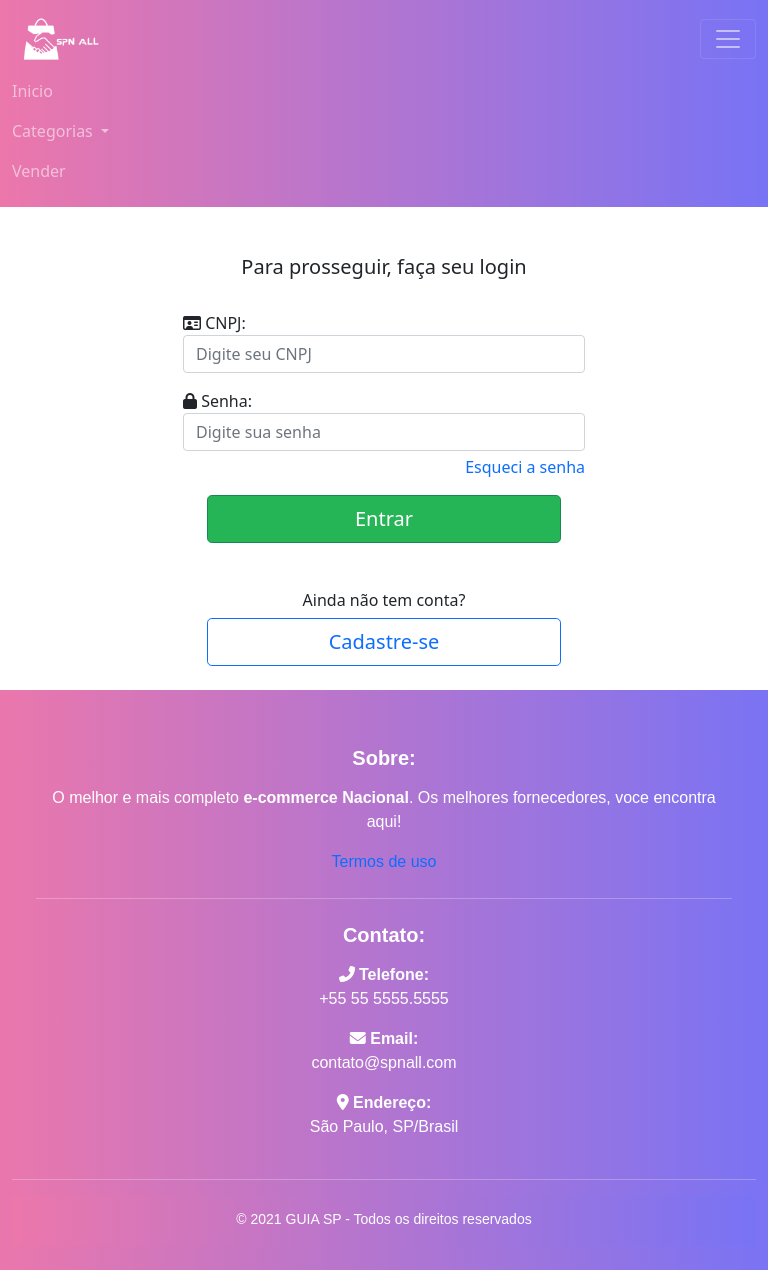
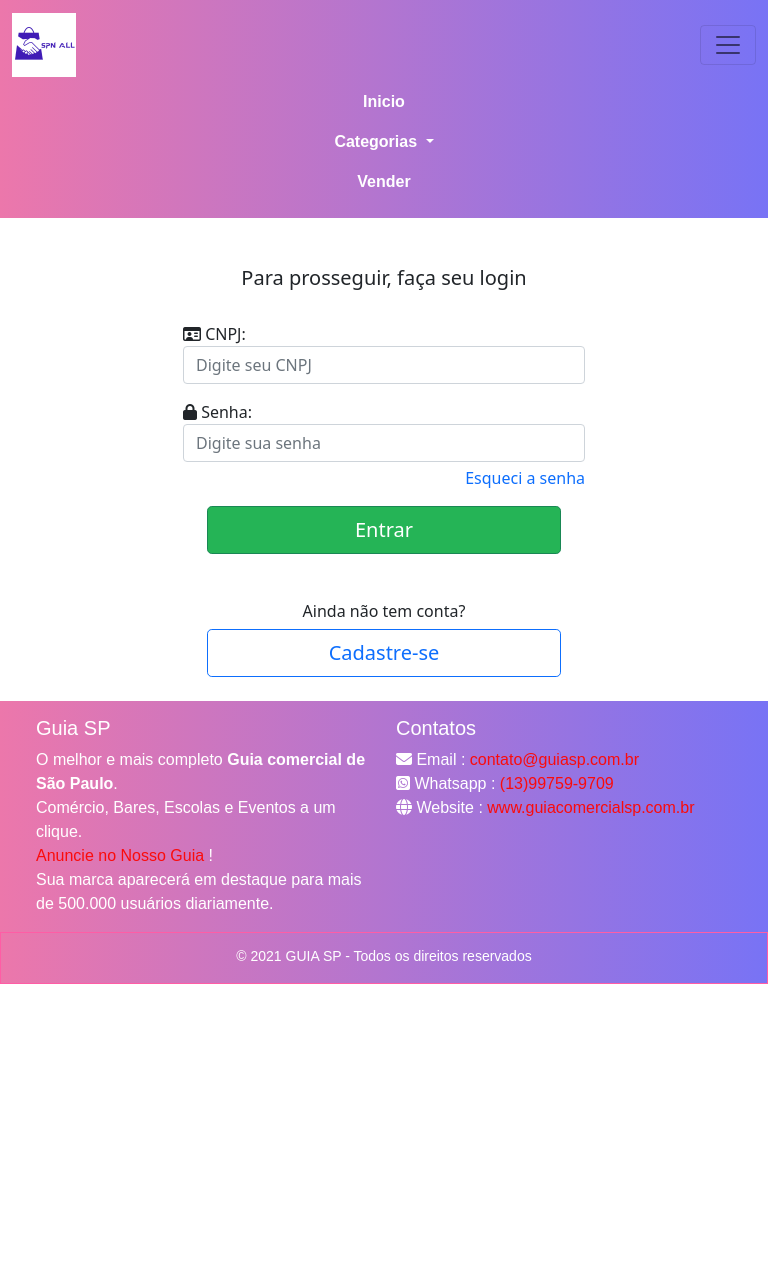
Before and after one commit to lauradevcode/SpnAll_teste, a PHP site: page /pages/login.html in a window 768 px wide, after a click that opens the changed part. After the commit the page ends 984 px from the top, so only its background shows below. Run offline with PHP 8.4, Linux system fonts and the light colour scheme; some libraries are stand-ins or nearby versions.

Commit message:
Ajuste tela de login e cadasstro

```diff
--- a/css/login.css
+++ b/css/login.css
@@ -1,4 +1,4 @@
-/**@import url(https://fonts.googleapis.com/css?family=Exo:100);*/
+@import url(https://fonts.googleapis.com/css?family=Exo:100);
 
 * {
     margin: 0;
@@ -24,11 +24,12 @@
 
 
 /* ===== Botao cadastrar e login ===== */
-/*
+
 .myButton {
     background-image: linear-gradient(to right, #ec77ab 0%, #7873f5 100%);
     display: inline-block;
     border-radius: 10px;
+    border: 1px solid #ec77ab;
     cursor: pointer;
     color: white;
     font-family: 'Poppins', sans-serif;
@@ -57,135 +58,42 @@
 }
 
 
-/* ===== Fim do botao cadastrar e login ===== */
 
 
-/* ===== Inicio Fom ======*/
-/*
-.loginContainer h1,
-.loginContainer h2,
-.loginContainer h3,
-.loginContainer h4,
-.loginContainer h5,
-.loginContainer h6,
-.loginContainer a,
-.loginContainer p {
-    margin: 0;
-    padding: 0;
-    color: #000;
-    font-family: arial;
+/* ===== Responsividade ===== */
+
+@media (max-width: 800px) {
+    .myButton,
+    .dropdown-submenu {
+        margin-left: 0px;
+        font-family: 'Poppins', sans-serif;
     }
-
-.loginbanner {
-    display: flex;
-    flex-direction: column;
-    padding: 40px 40px;
-    background-image: url("https://png.pngtree.com/thumb_back/fw800/back_our/20190620/ourmid/pngtree-iphonex-phone-geometry-black-banner-image_171749.jpg");
+    .myButton:hover {
+        height: 60px;
+        font-family: 'Poppins', sans-serif;
     }
-
-.loginbanner h1 {
-    text-align: center;
-    color: white;
+    .dropdown-submenu {
+        width: 70px;
+        font-family: 'Poppins', sans-serif;
     }
-
-.loginContainer {
-    margin: 0 auto;
-    max-width: 500px;
+    .dropdown-item {
+        font-size: 7px;
+        font-family: 'Poppins', sans-serif;
     }
-
-.login-header {
-    color: #000;
-    text-align: left;
-    font-size: 18px;
-    margin-left: 40px;
-    margin-bottom: 20px;
-    text-align: center;
+    .navbar-nav {
+        align-items: center;
+        justify-content: space-around;
+        font-family: 'Poppins', sans-serif;
     }
-
-.login-form {
-    border-style: solid;
-    border-width: 1px;
-    border-color: #949494;
-    border-radius: 10px;
+    .show {
+        width: 30px;
+        font-family: 'Poppins', sans-serif;
     }
-
-.login-form h3 {
-    text-align: left;
-    margin-left: 40px;
-    font-size: 14px;
-    color: #656565;
+    .logins {
+        display: none;
+        font-family: 'Poppins', sans-serif;
     }
-
-.login-form {
-    box-sizing: border-box;
-    padding-top: 15px;
-    padding-bottom: 10%;
-    margin: 5% auto;
-    text-align: center;
 }
-
-.loginContainer input[type="text"],
-.loginContainer input[type="password"] {
-    max-width: 400px;
-    width: 80%;
-    line-height: 3em;
-    font-family: 'Ubuntu', sans-serif;
-    margin: 1em 2em;
-    border-radius: 5px;
-    border: 1px solid gray;
-    outline: none;
-    padding-left: 10px;
-}
-
-.login-form input[type="button"] {
-    height: 30px;
-    width: 100px;
-    background: #fff;
-    border: 1px solid #949494;
-    border-radius: 5px;
-    color: #949494;
-    text-transform: uppercase;
-    cursor: pointer;
-    margin-bottom: 30px;
-}
-
-.loginContainer .sign-up {
-    color: #00485B;
-    margin-left: -70%;
-    cursor: pointer;
-    text-decoration: underline;
-}
-
-.loginContainer .no-access {
-    color: #00485B;
-    margin-left: -70%;
-    text-decoration: underline;
-    cursor: pointer;
-}
-
-.loginContainer .loginHelp {
-    font-size: 12px;
-    text-align: left;
-    margin-left: 40px;
-    margin-right: 40px;
-    margin-bottom: 20px;
-}
-
-.loginContainer .loginHelp span {
-    font-size: 14px;
-    font-weight: 700;
-    color: #003237;
-}
-
-.loginContainer a,
-.loginContainer a:visited,
-.loginContainer a:hover,
-.loginContainer a:active {
-    color: red;
-}
-
-
-/* ===== End Fom ======*/
 
 
 /* ===== FOOTER ===== */
@@ -197,7 +105,7 @@
 }
 
 .footer a {
-    color: white;
+    color: rgb(251, 11, 11);
     text-align: center;
     text-decoration: none;
     list-style: none;
@@ -211,6 +119,8 @@
     float: left;
     width: 100%;
     text-align: center;
+    border-top: purple;
+    border: 1px solid #ff5da5;
 }
 
 .colunasf {
@@ -305,15 +215,7 @@
 /* AlexandreSCorreia*/
 
 
-/*SM*/
 @media (min-width: 576px){
-
-
-}
-
-/*MD*/
-@media (min-width: 768px){
-
     .login{
         display: flex;
         justify-content: center;
@@ -323,10 +225,18 @@
 
     .login .login_content{
         width: 100%;
-        max-width: 450px;
+        max-width: 500px;
         text-align: left;
 
     }
+
+}
+
+@media (min-width: 768px){
+    .login .login_content{
+        max-width: 450px;
+    }
+
 }
 
 
--- a/pages/login.html
+++ b/pages/login.html
@@ -21,28 +21,35 @@
     <!-- ==== font-awesome ==== -->
     <script src="https://kit.fontawesome.com/a076d05399.js" crossorigin="anonymous"></script>
     <!-- ==== Bootstrap v5 ==== -->
-    <link href="https://cdn.jsdelivr.net/npm/bootstrap@5.0.0-beta2/dist/css/bootstrap.min.css" rel="stylesheet" integrity="sha384-BmbxuPwQa2lc/FVzBcNJ7UAyJxM6wuqIj61tLrc4wSX0szH/Ev+nYRRuWlolflfl" crossorigin="anonymous">
+    <link href="https://cdn.jsdelivr.net/npm/bootstrap@5.0.0-beta2/dist/css/bootstrap.min.css" rel="stylesheet"
+        integrity="sha384-BmbxuPwQa2lc/FVzBcNJ7UAyJxM6wuqIj61tLrc4wSX0szH/Ev+nYRRuWlolflfl" crossorigin="anonymous">
     <!-- ==== CSS ==== -->
     <link rel="stylesheet" href="../css/login.css">
 </head>
 
 <body>
     <!-- Navbar -->
-    <nav class="navbar navbar-dark bg-dark navbar-expand-lg" style="background-image: linear-gradient(to right, #ec77ab 0%, #7873f5 100%);">
+    <nav class="navbar navbar-expand-lg navbar-light"
+        style="background-image: linear-gradient(to right, #ec77ab 0%, #7873f5 100%);">
         <div class="container-fluid">
-            <a class="navbar-brand flex-grow-1" href="../index.html">
-                <img src="../img/logoBranca.png" alt="" class="my-1 mx-2" width="80">
+            <a class="navbar-brand" href="../index.html">
+                <img src="../img/navbar_brand.ico" style="background-color: white" alt="">
             </a>
-            <button class="navbar-toggler" type="button" data-bs-toggle="collapse" data-bs-target="#navbarSupportedContent" aria-controls="navbarSupportedContent" aria-expanded="false" aria-label="Toggle navigation">
+            <button class="navbar-toggler" type="button" data-bs-toggle="collapse"
+                data-bs-target="#navbarSupportedContent" aria-controls="navbarSupportedContent" aria-expanded="false"
+                aria-label="Toggle navigation">
                 <span class="navbar-toggler-icon"></span>
             </button>
             <div class="collapse navbar-collapse" id="navbarSupportedContent">
                 <ul class="navbar-nav me-auto mb-2 mb-lg-0">
+
                     <li class="nav-item">
                         <a class="nav-link" href="#">Inicio</a>
                     </li>
+
                     <li class="nav-item dropdown">
-                        <a class="nav-link dropdown-toggle" href="#" id="navbarDropdown" role="button" data-bs-toggle="dropdown" aria-expanded="false">
+                        <a class="nav-link dropdown-toggle" href="#" id="navbarDropdown" role="button"
+                            data-bs-toggle="dropdown" aria-expanded="false">
                             Categorias
                         </a>
                         <ul class="dropdown-menu" aria-labelledby="navbarDropdown">
@@ -51,12 +58,22 @@
                             <li><a class="dropdown-item" href="#">Eletronica</a></li>
                         </ul>
                     </li>
+
                     <li class="nav-item">
                         <a class="nav-link" href="#">Vender</a>
                     </li>
+
                     <li class="logins nav-item">
+                        <button class="myButton">
+                            <a href="login.html">Login</a>
+                        </button>
+                    </li>
+                    <li class="logins nav-item">
+                        <button class="myButton">
+                            <a href="cadastro.html">Cadastro</a>
+                        </button>
+                    </li>
 
-                    </li>
                 </ul>
             </div>
         </div>
@@ -74,7 +91,8 @@
                 <form class="w-100" method="post" enctype="multipart/form-data">
                     <div class="form-group mb-3">
                         <label for="loginCnpj"><i class="far fa-id-card"></i>&nbsp;CNPJ:</span></label>
-                        <input type="text" class="form-control" id="loginCnpj" placeholder="Digite seu CNPJ" maxlength="18">
+                        <input type="text" class="form-control" id="loginCnpj" placeholder="Digite seu CNPJ"
+                            maxlength="18">
                     </div>
 
                     <div class="form-group mb-1">
@@ -86,7 +104,8 @@
                     </div>
 
                     <div class="px-4">
-                        <button type="submit" style="background-color: #25b456;" class="btn btn-success w-100 btn-lg">Entrar</button>
+                        <button type="submit" style="background-color: #25b456;"
+                            class="btn btn-success w-100 btn-lg">Entrar</button>
                     </div>
 
                 </form>
@@ -108,50 +127,68 @@
     <!-- login -->
 
 
-    <!-- footer inicio -->
-    <footer class="row no-gutters p-4 footer">
-        <div class="text-center p-4">
-            <article class="mb-4">
-                <h2 class="h5 py-2"><b>Sobre:</b></h2>
-                <p>
-                    O melhor e mais completo <strong>e-commerce Nacional</strong>. Os melhores fornecedores, voce encontra aqui!
-                </p>
-                <a title="Termos de uso" href="" class="text-primary font-weight-bold">Termos de uso</a>
-            </article>
-            <!-- mb-4 -->
-            <hr>
-            <article class="">
-                <h2 class="h5 py-2"><b>Contato:</b></h2>
-                <p><i class="fas fa-phone-alt">&nbsp;</i><b>Telefone:</b><br> +55 55 5555.5555</p>
-                <p><i class="fas fa-envelope"></i>&nbsp;<b>Email:</b><br> contato@spnall.com</p>
-                <p><i class="fas fa-map-marker-alt"></i>&nbsp;<b>Endereço:</b><br> São Paulo, SP/Brasil</p>
-            </article>
+
+    <!--FOOTER -->
+    <footer class="footer">
+        <div class="container">
+            <div class="row">
+                <div class="colunasf col-12 col-md">
+                    <h5>Guia SP</h5>
+                    <ul class="list-unstyled text-small">
+                        <li>
+                            O melhor e mais completo <strong>Guia comercial de São Paulo</strong>.
+                            <br>Comércio, Bares, Escolas e Eventos a um clique.<br>
+                            <a href="/anunciar" title="anuncie no portal de classificados">
+                                Anuncie no Nosso Guia
+                            </a>!<br>
+                            Sua marca aparecerá em destaque para mais de 500.000 usuários diariamente.
+                        </li>
+                    </ul>
+                </div>
+                <div class="colunasf col-12 col-md">
+                    <h5>Contatos</h5>
+                    <ul class="list-unstyled text-small">
+                        <li>
+                            <span><i class="fas fa-envelope"></i> Email :</span>
+                            <a href="mailto:contato@nossoguiasp.com.br" title="email do nosso guia sp"
+                                target="_system">contato@guiasp.com.br</a>
+                        </li>
+                        <li>
+                            <span><i class="fab fa-whatsapp-square"></i> Whatsapp :</span>
+                            <a href="https://api.whatsapp.com/send?phone=5513997599709&amp;text=Contato%20Nosso%20Guia"
+                                target="_system">(13)99759-9709</a>
+                        </li>
+                        <li>
+                            <span><i class="fas fa-globe"></i> Website :</span>
+                            <a href="www.guiacomercialsp.com.br/"
+                                title="classificados gratuitos">www.guiacomercialsp.com.br</a>
+                        </li>
+                    </ul>
+                </div>
+            </div>
         </div>
-        <!-- text-center -->
-        <hr>
-        <div class="sub-footer">
-            <div class="container py-lg-2">
-                <small class="d-block mb-3" style="color: #FFF; margin-top: 2%;">
-                    &copy; 2021 GUIA SP - Todos os direitos reservados
-                </small>
-                <!-- d-block -->
-            </div>
-            <!-- container -->
+    </footer>
+    <!--FIM FOOTER-->
+    <div class="sub-footer">
+        <div class="container py-lg-2">
+            <small class="d-block mb-3" style="color: #FFF; margin-top: 2%;">&copy; 2021 GUIA SP - Todos os direitos
+                reservados</small>
         </div>
-        <!-- sub-footer -->
-    </footer>
-    <!-- footer -->
-    <!-- footer fim -->
+    </div>
 
 
 
-    <script src="https://code.jquery.com/jquery-3.3.1.slim.min.js" integrity="sha384-q8i/X+965DzO0rT7abK41JStQIAqVgRVzpbzo5smXKp4YfRvH+8abtTE1Pi6jizo" crossorigin="anonymous"></script>
+    <script src="https://code.jquery.com/jquery-3.3.1.slim.min.js"
+        integrity="sha384-q8i/X+965DzO0rT7abK41JStQIAqVgRVzpbzo5smXKp4YfRvH+8abtTE1Pi6jizo"
+        crossorigin="anonymous"></script>
     <!-- ==== Bootstrap v5 ==== -->
-    <script src="https://cdn.jsdelivr.net/npm/bootstrap@5.0.0-beta2/dist/js/bootstrap.bundle.min.js" integrity="sha384-b5kHyXgcpbZJO/tY9Ul7kGkf1S0CWuKcCD38l8YkeH8z8QjE0GmW1gYU5S9FOnJ0" crossorigin="anonymous"></script>
+    <script src="https://cdn.jsdelivr.net/npm/bootstrap@5.0.0-beta2/dist/js/bootstrap.bundle.min.js"
+        integrity="sha384-b5kHyXgcpbZJO/tY9Ul7kGkf1S0CWuKcCD38l8YkeH8z8QjE0GmW1gYU5S9FOnJ0"
+        crossorigin="anonymous"></script>
 
     <script>
         //https://pt.stackoverflow.com/questions/77505/formatar-mascara-para-cnpj
-        document.getElementById('loginCnpj').addEventListener('input', function(e) {
+        document.getElementById('loginCnpj').addEventListener('input', function (e) {
             var x = e.target.value.replace(/\D/g, '').match(/(\d{0,2})(\d{0,3})(\d{0,3})(\d{0,4})(\d{0,2})/);
             e.target.value = !x[2] ? x[1] : x[1] + '.' + x[2] + '.' + x[3] + '/' + x[4] + (x[5] ? '-' + x[5] : '');
         });
```
Also changed, not shown: css/cadastro.css (+118 -26 lines), pages/cadastro.html (+101 -59 lines), img/logoBranca.png (deleted), img/toggle.png (deleted). Lines whose indentation alone changed are shown as unchanged.
